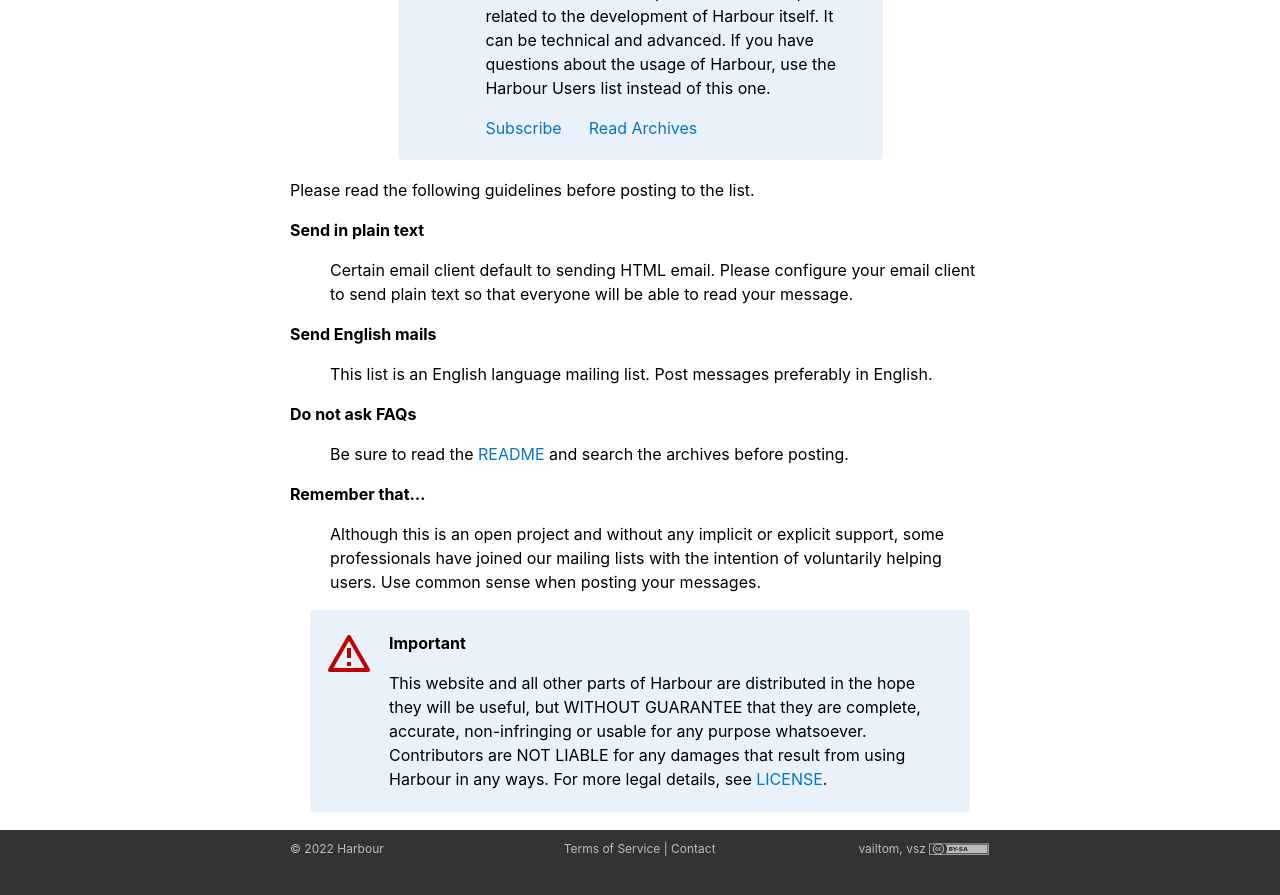
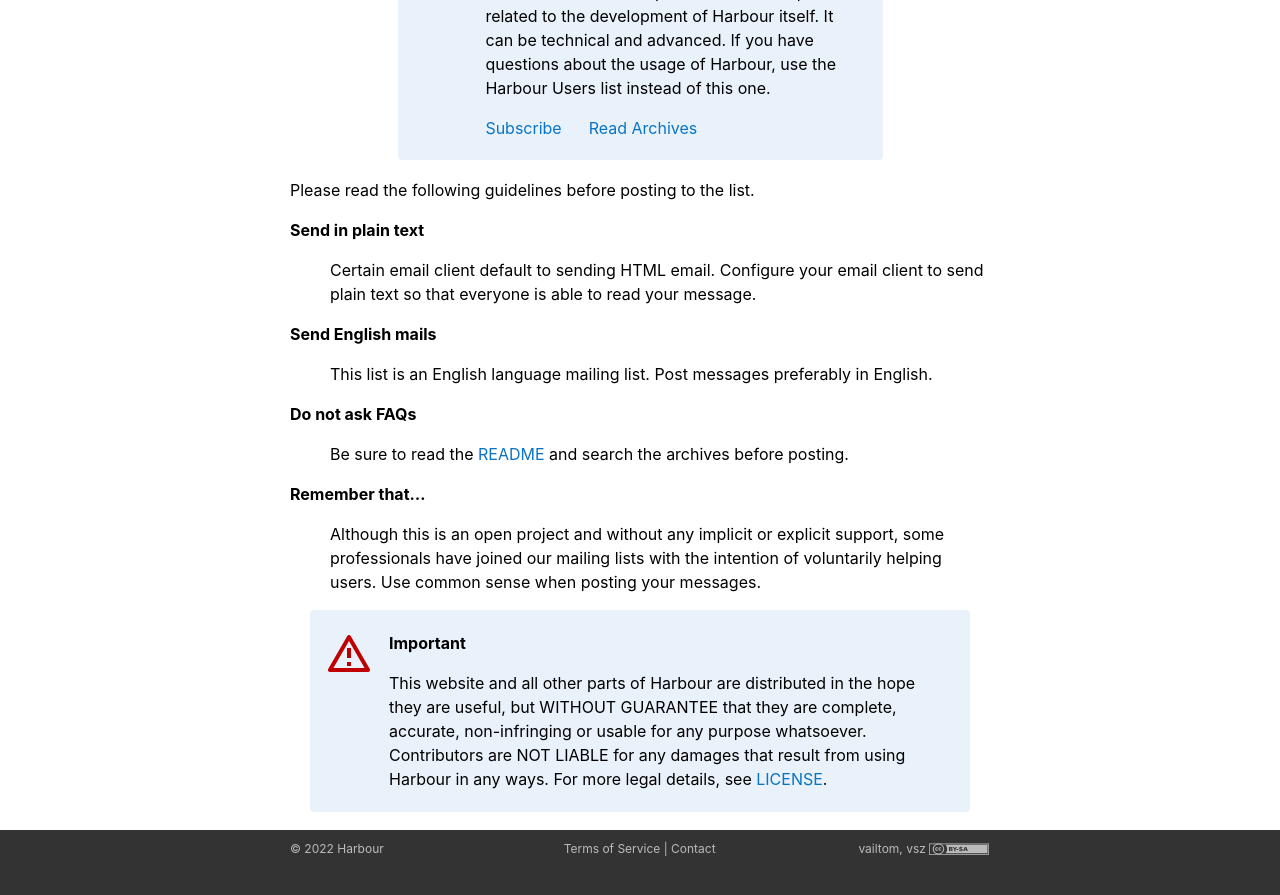
Before and after one commit to harbour/harbour.github.io, a Jekyll site: the page built from mailing.md, in a window 1280 px wide and 900 px high, scrolled down 658 px. Shown: the top 895 px of the window. Built offline with Jekyll 4.4.1, drawn with Linux system fonts in a browser that asks for light colours.

Commit message:
catch up with fork website updates

```diff
--- a/faq.html
+++ b/faq.html
@@ -1133,7 +1133,7 @@ often include instructions on how to unsubscribe).</p>
 <h2><a id="58"></a>7.6. Other handy links</h2>
 <p>
 <ul>
-  <li><a href="https://web.archive.org/web/c-faq.com/">comp.lang.c FAQ</a></li>
+  <li><a href="https://c-faq.com/">comp.lang.c FAQ</a></li>
   <li>
     CVS
     <ul>
--- a/mailing.md
+++ b/mailing.md
@@ -45,9 +45,8 @@ Harbour Users list instead of this one.
 Please read the following guidelines before posting to the list.
 
 **Send in plain text**
-: <p>Certain email client default to sending HTML email. Please configure
-  your email client to send plain text so that everyone will be able to
-  read your message.
+: <p>Certain email client default to sending HTML email. Configure your email
+  client to send plain text so that everyone is able to read your message.
 
 **Send English mails**
 : <p>This list is an English language mailing list. Post messages preferably
@@ -68,7 +67,7 @@ Please read the following guidelines before posting to the list.
 **Important**
 
 This website and all other parts of Harbour are distributed in the
-hope they will be useful, but WITHOUT GUARANTEE that they are complete,
+hope they are useful, but WITHOUT GUARANTEE that they are complete,
 accurate, non-infringing or usable for any purpose whatsoever.
 Contributors are NOT LIABLE for any damages that result from using
 Harbour in any ways. For more legal details, see
```
Also changed, not shown: about.md (+2 -2 lines), contact.md (+1 -1 lines), snapshot.md (+3 -3 lines), 1 other file.
